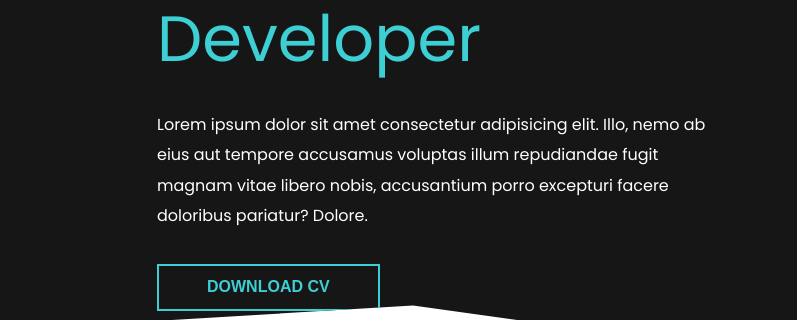
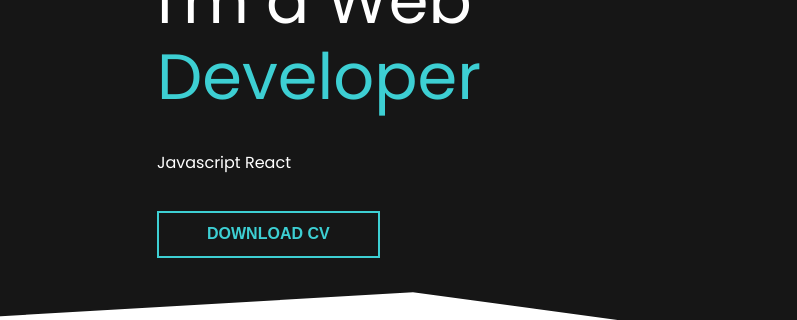
Before and after one commit to PranjalKaushik10/Portfolio.github.io, a plain HTML site: page index.html in a window 1280 px wide. Shown: the part 176-496 px from the top of the page, 483-1280 px from the left. Drawn offline with nearby package versions, Linux system fonts and the light colour scheme.

Commit message:
Update index.html

```diff
--- a/index.html
+++ b/index.html
@@ -65,7 +65,7 @@
 						<h6>Pranjal Kaushik</h6>
 						<h1> I'm a Web
 						<span>Developer</span> </h1>
-						<p>Lorem ipsum dolor sit amet consectetur adipisicing elit. Illo, nemo ab eius aut tempore accusamus voluptas illum repudiandae fugit magnam vitae libero nobis, accusantium porro excepturi facere doloribus pariatur? Dolore.</p>
+						<p>Javascript React</p>
 
 					<div>
 						<button class="btn btn-secondary">DOWNLOAD CV </button>
```
